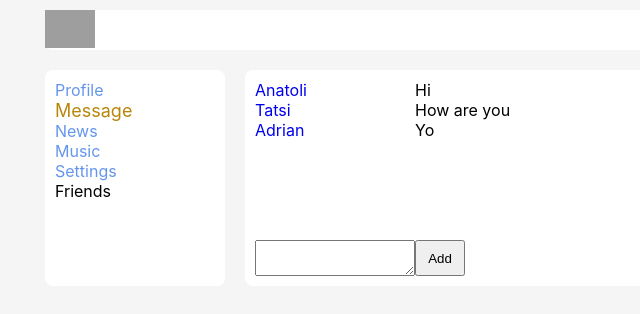
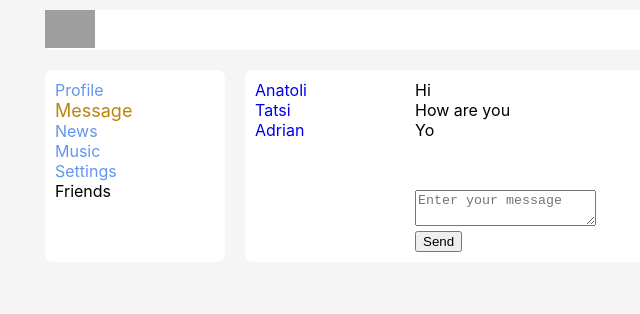
Before and after one commit to RackAnatoly/ReactTS-Samuraj1, a React (Create React App) app: page /dialogs in a window 1280 px wide. Shown: the top 314 px of the page, without its empty margins (5-645 px from the left). Built offline with nearby package versions, Linux system fonts and the light colour scheme; grey boxes are pictures that could not be loaded.

Commit message:
lesson 40

```diff
--- a/public/index.html
+++ b/public/index.html
@@ -24,7 +24,7 @@
       work correctly both with client-side routing and a non-root public URL.
       Learn how to configure a non-root public URL by running `npm run build`.
     -->
-    <title>React App</title>
+    <title>Social Network</title>
   </head>
   <body>
     <noscript>You need to enable JavaScript to run this app.</noscript>
--- a/src/App.tsx
+++ b/src/App.tsx
@@ -8,15 +8,18 @@ import {Routes, Route, BrowserRouter} from 'react-router-dom';
 import News from "./components/News/News";
 import Music from "./components/Music/Music";
 import Settings from "./components/Settings/Settings";
-import {RootStateType} from "./State/redux";
+import {StoreType} from "./redux/state";
 
-type AppStatePropsType= {
-    state: RootStateType
-    addPost:()=>void
-    updateNewPost:(newText:string)=>void
+type PropsType= {
+    store:StoreType,
+
 }
 
-function App(props: AppStatePropsType) {
+
+function App(props: PropsType) {
+    const state = props.store.getState();
+    // let message = state.profilePage.posts[0].message;
+    // let message2=state.profilePage.posts[1].message;
     return (
         <BrowserRouter>
             <div className='app-wrapper'>
@@ -25,13 +28,13 @@ function App(props: AppStatePropsType) {
                 <div className='app-wrapper-content'>
                     <Routes>
                         <Route path='/dialogs/*'
-                               element={<Dialogs dialogs={props.state.dialogsPage.dialogs} messages={props.state.dialogsPage.messages}/>}/>
+                               element={<Dialogs store={state} dialogs={state.dialogsPage.dialogs} messages={state.dialogsPage.messages}/>}/>
                         <Route path='/profile' element={
                             <Profile
-                            posts={props.state.profilePage.posts}
-                            addPost={props.addPost}
-                            newPostText={props.state.profilePage.newPostText}
-                            updateNewPost={props.updateNewPost}/>}/>
+                            posts={state.profilePage.posts}
+                            dispatch={props.store.dispatch.bind(props.store)}
+                            newPostText={state.profilePage.newPostText}
+                            />}/>
                         <Route path='/news' element={<News/>}/>
                         <Route path='/music' element={<Music/>}/>
                         <Route path='/settings' element={<Settings/>}/>
--- a/src/State/redux.tsx
+++ /dev/null
@@ -1,65 +0,0 @@
-import {rerenderEntereTree} from "../render";
-
-export type PostPropsType = {
-    id?: number
-    message: string
-    LikesCount: number
-}
-export type DialogItemType = {
-    id: number
-    name: string
-}
-export type MessageType = {
-    message: string
-    id: number
-}
-export type ProfilPageType = {
-    posts: Array<PostPropsType>
-    newPostText: string
-}
-export type DialogsPageType = {
-    messages: Array<MessageType>
-    dialogs: Array<DialogItemType>
-}
-export type RootStateType = {
-    profilePage: ProfilPageType
-    dialogsPage: DialogsPageType
-}
-
-export let state: RootStateType = {
-    profilePage: {
-        posts: [
-            {id: 1, message: 'hi, how are you ', LikesCount: 0},
-            {id: 2, message: 'It\'s my first message', LikesCount: 53},
-        ],
-        newPostText: 'it-kamasutra.com!'
-    },
-    dialogsPage: {
-        messages: [
-            {id: 1, message: 'Hi'},
-            {id: 2, message: 'How are you'},
-            {id: 3, message: 'Yo'},
-        ],
-        dialogs: [
-            {id: 1, name: 'Anatoli'},
-            {id: 2, name: 'Tatsi'},
-            {id: 3, name: 'Adrian'},
-        ]
-    }
-}
-
-export let addPost = () => {
-    let newPost = {
-        id: 5,
-        message: state.profilePage.newPostText,
-        LikesCount: 0
-    }
-    state.profilePage.posts.push(newPost)
-    state.profilePage.newPostText=''
-    rerenderEntereTree(state)
-}
-
-export let updateNewPost = (newText: string) => {
-    state.profilePage.newPostText = newText;
-    rerenderEntereTree(state)
-}
--- a/src/components/Dialogs/Dialogs.module.css
+++ b/src/components/Dialogs/Dialogs.module.css
@@ -18,9 +18,9 @@
     color: darkgoldenrod;
 }
 .dialogs textarea{
-margin-top: 100px;
+margin-top: 50px;
 }
-.dialogs button{
-    width: 50px;
-    margin-top: 100px;
-}
+/*.dialogs button{*/
+/*    width: 50px;*/
+/*    margin-top: 100px;*/
+/*}*/
--- a/src/components/Dialogs/Dialogs.tsx
+++ b/src/components/Dialogs/Dialogs.tsx
@@ -1,35 +1,46 @@
-import React from 'react';
+import React, {ChangeEvent} from 'react';
 import s from './Dialogs.module.css'
 import {DialogsItem} from "./DialogsItem/DialogsItem";
 import {Message} from "./Message/Message";
-import {DialogItemType, MessageType} from "../../State/redux";
+import {DialogItemType, MessageType, sendMessageCreator, updateNewMessageBodyCreator} from "../../redux/state";
 
 type DialogsPropsType = {
     dialogs:Array<DialogItemType>
     messages:Array<MessageType>
+    store:any
 }
 
 export const Dialogs = (props: DialogsPropsType) => {
-    let newMessageElement=React.createRef<HTMLTextAreaElement>();
-
-    let addMessage=()=>{
-        let message=newMessageElement.current?.value;
-        alert(message);
-    }
-
 
     let dialogsElements=props.dialogs.map(d=><DialogsItem name={d.name} id={d.id}/>)
     let messageElements=props.messages.map(m=><Message message={m.message} id={m.id}/>)
+    let newMessageBody=props.store.dialogsPage.newMessageBody
+
+    let onSendMessageClick=()=>{
+        props.store.dispatch(sendMessageCreator())
+    }
+
+    let newMessageChange=(e:ChangeEvent<HTMLTextAreaElement>)=>{
+        let body=e.currentTarget.value
+        props.store.dispath(updateNewMessageBodyCreator(body))
+    }
+
     return (
         <div className={s.dialogs}>
             <div className={s.dialogsItems}>
                 {dialogsElements}
             </div>
             <div className={s.messages}>
-                {messageElements}
+                <div>{messageElements}</div>
+                <div>
+                    <div><textarea
+                        onChange={newMessageChange}
+                        value={newMessageBody}
+                        placeholder='Enter your message'></textarea> </div>
+                    <div><button onClick={alert}>Send</button> </div>
+                </div>
             </div>
-            <textarea ref={newMessageElement}></textarea>
-            <button onClick={addMessage}>Add</button>
+
         </div>
     );
 };
--- a/src/components/Profile/MyPosts/Post/Post.tsx
+++ b/src/components/Profile/MyPosts/Post/Post.tsx
@@ -1,6 +1,6 @@
 import React from 'react';
 import s from './Post.module.css'
-import {PostPropsType} from "../../../../State/redux";
+import {PostPropsType} from "../../../../redux/state";
 
 
 const Post = (props: PostPropsType) => {
--- a/src/components/Profile/Profile.tsx
+++ b/src/components/Profile/Profile.tsx
@@ -11,9 +11,8 @@ const Profile = (props:MyPostsType) => {
             <ProfileInfo/>
             <MyPosts
                 posts={props.posts}
-                addPost={props.addPost}
                 newPostText={props.newPostText}
-                updateNewPost={props.updateNewPost}/>
+                dispatch={props.dispatch}/>
         </div>
     );
 };
--- a/src/index.tsx
+++ b/src/index.tsx
@@ -1,7 +1,11 @@
 import React from 'react';
 import './index.css';
-import {rerenderEntereTree} from "./render";
-import {state} from "./State/redux";
+
+import './index.css';
+import {rerenderEntireTree} from "./render";
+import {store} from './redux/state';
 
 
-rerenderEntereTree(state);
+
+store.subscribe(rerenderEntireTree)
+rerenderEntireTree();
--- /dev/null
+++ b/src/redux/state.tsx
@@ -0,0 +1,130 @@
+
+export type PostPropsType = {
+    id?: number
+    message: string
+    LikesCount: number
+}
+export type DialogItemType = {
+    id: number
+    name: string
+}
+export type MessageType = {
+    message: string
+    id: number
+}
+export type ProfilPageType = {
+    posts: Array<PostPropsType>
+    newPostText: string
+}
+export type DialogsPageType = {
+    messages: Array<MessageType>
+    dialogs: Array<DialogItemType>
+    newMessageBody: string
+}
+export type RootStateType = {
+    profilePage: ProfilPageType
+    dialogsPage: DialogsPageType
+}
+export type StoreType = {
+    _state: RootStateType,
+    _callSubscriber: () => void,
+    getState: () => RootStateType,
+    subscribe: (observer: () => void) => void,
+    dispatch: (action: ActionsTypes) => void
+}
+export type AddPostActionType = {
+    type: 'ADD-POST'
+}
+export type ChangeNewTextActionType = {
+    type: 'UPDATE-NEW-POST-TEXT',
+    newText: string
+}
+
+export type UpdateNewBodyType = {
+    type: 'UPDATE-NEW-MESSAGE-BODY',
+    body: string
+}
+export type SendMessageType = {
+    type: 'SEND-MESSAGE',
+    body: string
+}
+export type ActionsTypes = AddPostActionType | ChangeNewTextActionType
+    | UpdateNewBodyType | SendMessageType;
+
+export let store: StoreType = {
+    _state: {
+        profilePage: {
+            posts: [
+                {id: 1, message: 'hi, how are you ', LikesCount: 0},
+                {id: 2, message: 'It\'s my first message', LikesCount: 53},
+            ],
+            newPostText: 'it-kamasutra.com!'
+        },
+        dialogsPage: {
+            messages: [
+                {id: 1, message: 'Hi'},
+                {id: 2, message: 'How are you'},
+                {id: 3, message: 'Yo'},
+            ],
+            dialogs: [
+                {id: 1, name: 'Anatoli'},
+                {id: 2, name: 'Tatsi'},
+                {id: 3, name: 'Adrian'},
+            ],
+            newMessageBody: ''
+        }
+    },
+    _callSubscriber() {
+        console.log('state is changed')
+    },
+
+    getState() {
+        return this._state
+    },
+    subscribe(observer) {
+        this._callSubscriber = observer
+    },
+
+    dispatch(action: ActionsTypes) {
+        if (action.type === 'ADD-POST') {
+            let newPost = {
+                id: 5,
+                message: this._state.profilePage.newPostText,
+                LikesCount: 0
+            }
+            this._state.profilePage.posts.push(newPost)
+            this._state.profilePage.newPostText = ''
+            this._callSubscriber()
+        }
+        if (action.type === 'UPDATE-NEW-POST-TEXT') {
+            this._state.profilePage.newPostText = action.newText;
+            this._callSubscriber()
+        }
+        if (action.type === 'UPDATE-NEW-MESSAGE-BODY') {
+            this._state.dialogsPage.newMessageBody = action.body;
+            this._callSubscriber()
+        }
+        if (action.type === 'SEND-MESSAGE') {
+            let body = this._state.dialogsPage.newMessageBody
+            this._state.dialogsPage.newMessageBody = ''
+            this._state.dialogsPage.messages.push({id: 4, message: body})
+            this._callSubscriber()
+        }
+    },
+
+}
+
+export const addPostActionCreator = (): AddPostActionType => ({type: 'ADD-POST'})
+export const updateNewTextActionCreator = (text: string): ChangeNewTextActionType => {
+    return {
+        type: 'UPDATE-NEW-POST-TEXT',
+        newText: text
+    }
+}
+export const sendMessageCreator=()=>({type:'SEND-MESSAGE'})
+export const updateNewMessageBodyCreator = (body: string) => {
+    return {
+        type: 'UPDATE-NEW-MESSAGE-BODY',
+        body: body
+    }
+}
--- a/src/render.tsx
+++ b/src/render.tsx
@@ -1,11 +1,14 @@
-import React from 'react';
-import ReactDOM from 'react-dom';
-import './index.css';
+import ReactDOM from "react-dom";
+import React from 'react'
 import App from "./App";
-import {addPost, RootStateType, updateNewPost,} from "./State/redux";
+import {store} from './redux/state'
 
-export let rerenderEntereTree = (state:RootStateType) => {
+
+export const rerenderEntireTree=()=>{
     ReactDOM.render(
-        <App state={state} addPost={addPost} updateNewPost={updateNewPost}/>, document.getElementById('root')
+        <React.StrictMode>
+            <App store={store}/>
+        </React.StrictMode>,
+        document.getElementById('root')
     );
 }
```
Also changed, not shown: src/components/Profile/MyPosts/MyPosts.tsx (+12 -5 lines).
